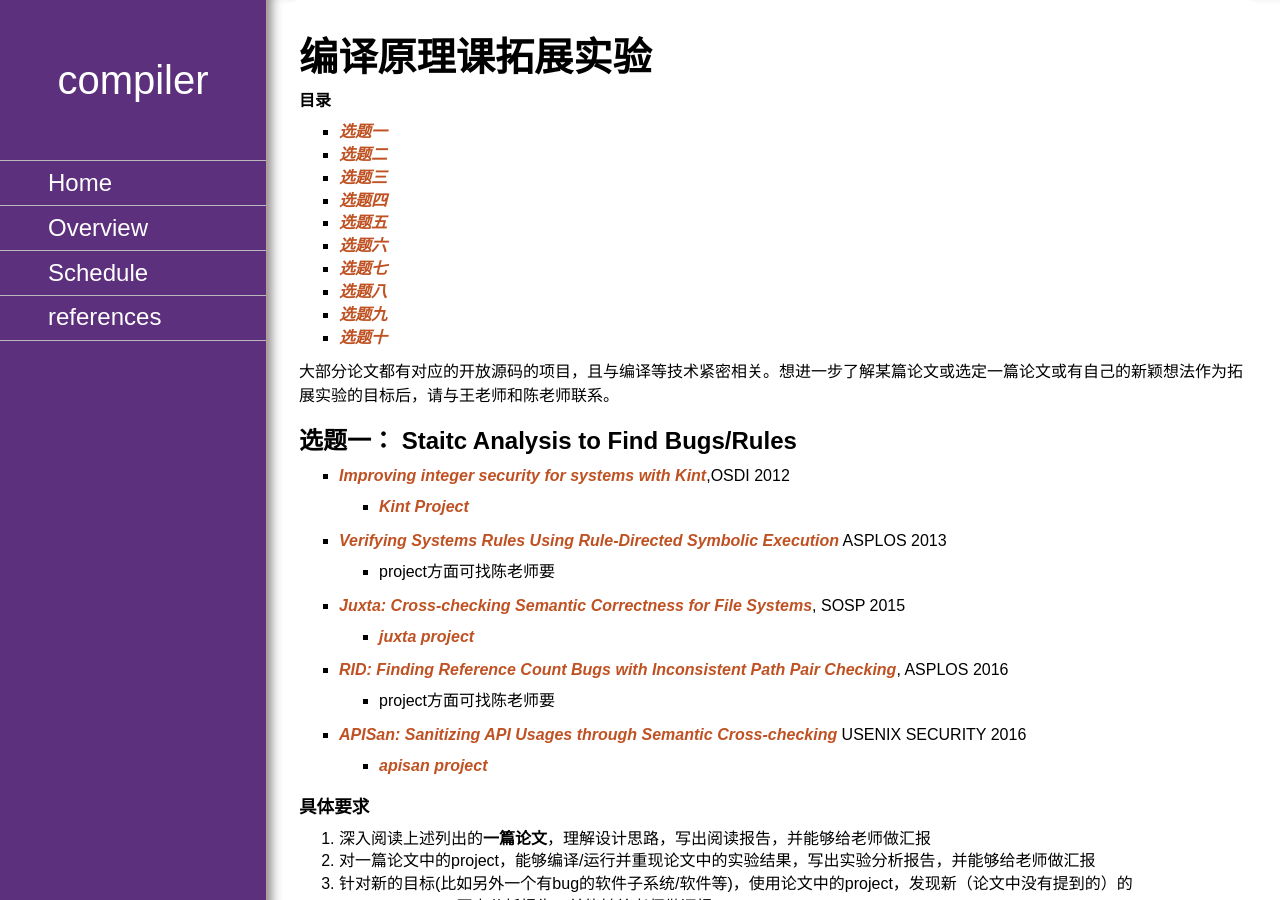
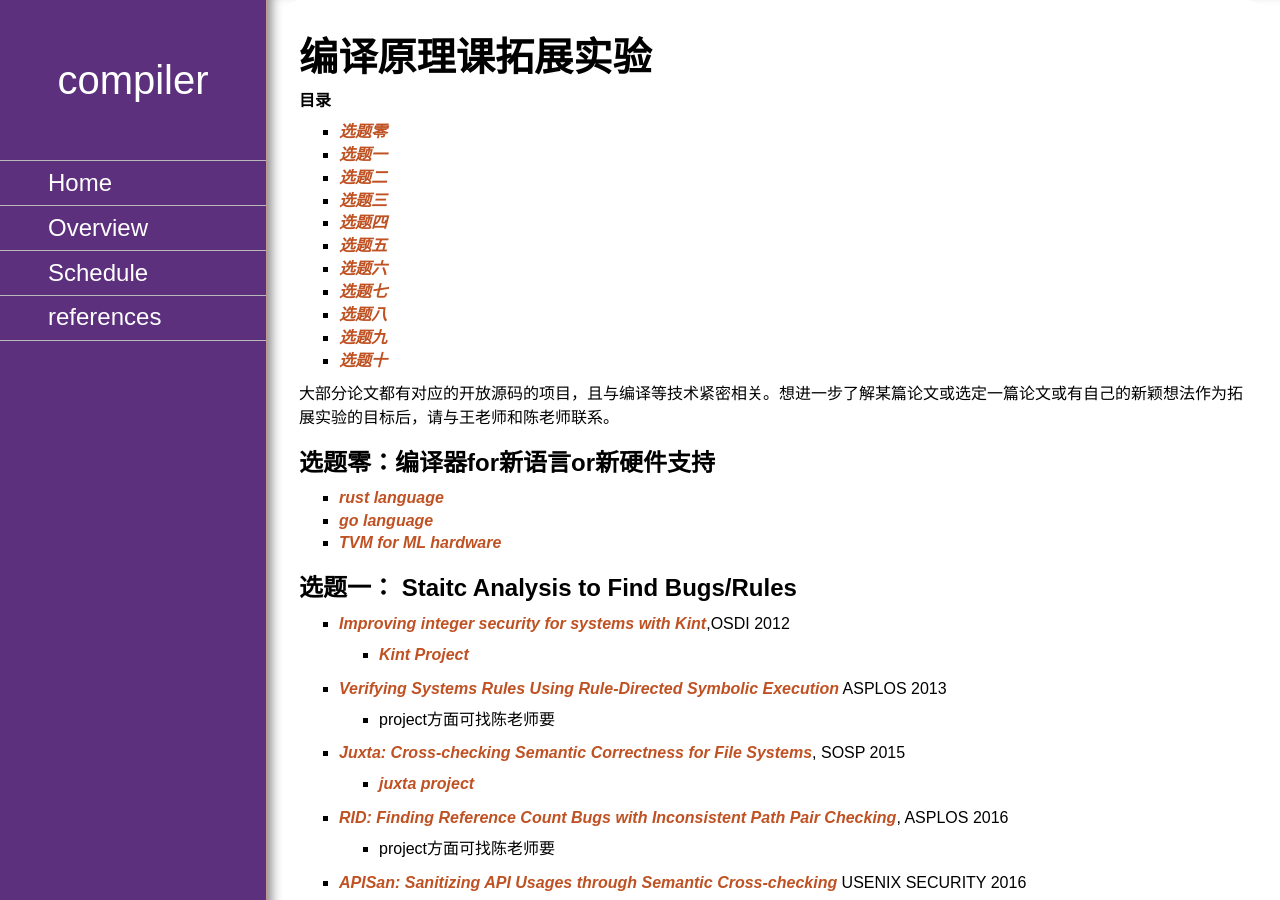
Before and after one commit to chyyuu/compiler_course_info, a Jekyll site: the page built from readinglist.md, in a window 1280 px wide and 900 px high. Built offline with Jekyll 4.4.1, drawn with Linux system fonts in a browser that asks for light colours; nearby versions of some CDN libraries; our own code applies the rules of GitHub Pages for plain Markdown files.

Commit message:
Update readinglist.md

```diff
--- a/readinglist.md
+++ b/readinglist.md
@@ -2,6 +2,7 @@
 # 编译原理课拓展实验
 **目录**
 
+* [选题零](#选题零-编译器for新语言or新硬件支持)
 * [选题一](#选题一-staitc-analysis-to-find-bugsrules)
 * [选题二](#选题二-language-improvement-for-securitysafety)
 * [选题三](#选题三-verification-for-system-correctness)
@@ -14,6 +15,11 @@
 * [选题十](#选题十编译器验证的翻译确认方法)
 
 大部分论文都有对应的开放源码的项目，且与编译等技术紧密相关。想进一步了解某篇论文或选定一篇论文或有自己的新颖想法作为拓展实验的目标后，请与王老师和陈老师联系。
+
+## 选题零：编译器for新语言or新硬件支持
+- [rust language](https://www.rust-lang.org/en-US/)
+- [go language](https://golang.org/)
+- [TVM for ML hardware](https://www.cs.washington.edu/tr/2017/12/UW-CSE-17-12-01.pdf)
 
 ## 选题一： Staitc Analysis to Find Bugs/Rules
  - [Improving integer security for systems with Kint](http://pdos.csail.mit.edu/papers/kint:osdi12.pdf),OSDI 2012
```
